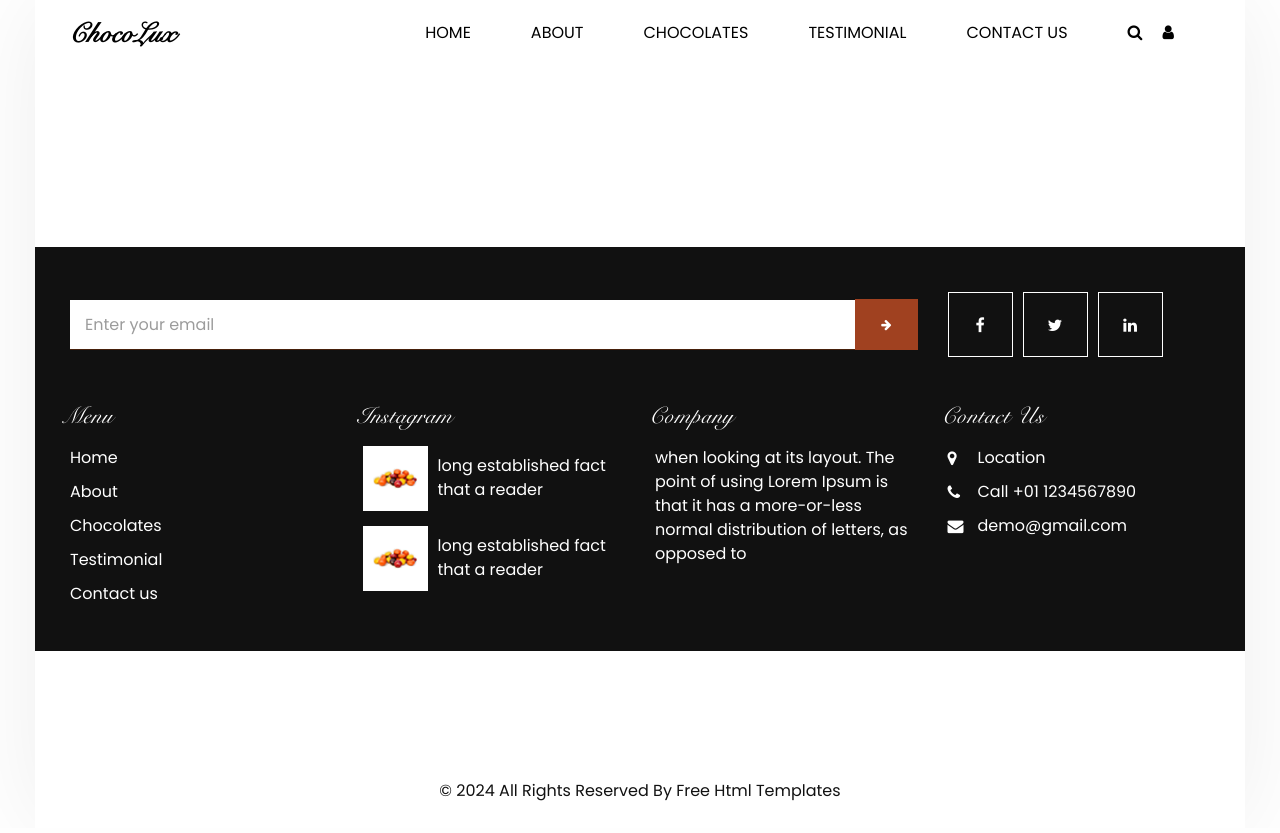
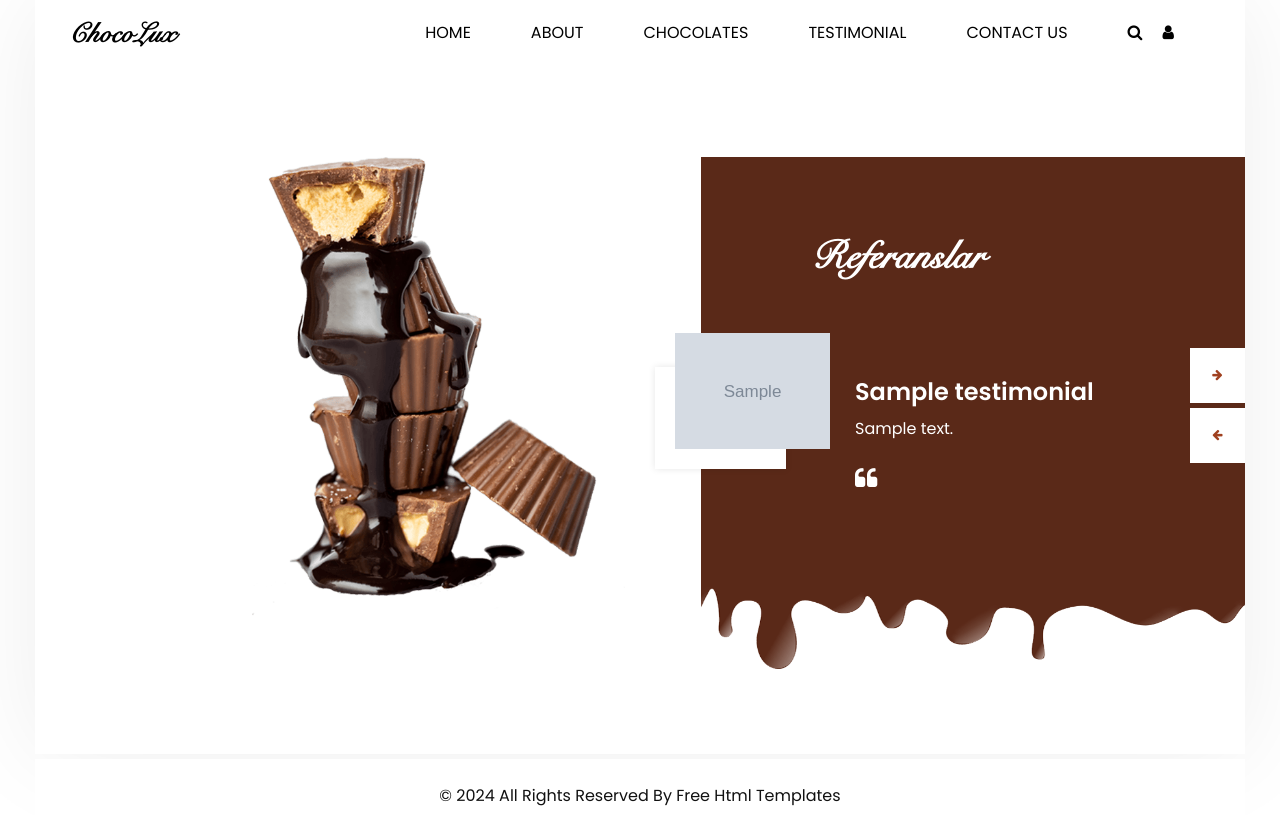
Before and after one commit to Ocak14/Chocolate, a Django app: page /testimonial/ in a window 1280 px wide. Shown: the part 36-869 px from the top of the page. Before the commit the page ends 837 px from the top, so only its background shows below. Run offline with Django 5.2, Linux system fonts and the light colour scheme; tables that the repository leaves empty hold one stand-in row (values such as "Sample post"); grey boxes marked "Sample" are stand-in pictures; parts of the project's set-up code (start-up, migrations or seed data) failed here and were passed over; some libraries are stand-ins or nearby versions.

Commit message:
testimonial

```diff
--- a/portfolio/models.py
+++ b/portfolio/models.py
@@ -35,6 +35,7 @@ class About(models.Model):
 
 class Testimonial(models.Model):
     image = models.ImageField(upload_to='Images/testimonial')
+    image = models.ImageField(upload_to='Images/testimonial')
     title = models.CharField(max_length=70)
     description = models.TextField()
 
--- a/portfolio/views.py
+++ b/portfolio/views.py
@@ -45,5 +45,5 @@ class ChocolateListView(ListView):
 
 class TestimonialListView(ListView):
   model = Testimonial
-  template_name ='about.html'
-  context_object_name = 'ttestimonial'
+  template_name ='testimonial.html'
+  context_object_name = 'testimonials'
--- a/template/testimonial.html
+++ b/template/testimonial.html
@@ -3,17 +3,27 @@
 {% block title %} About Me {% endblock title %}
 {% block content %}
 
-    <!-- client section -->
-
 <section class="client_section layout_padding">
   <div class="container-fluid">
     <div class="row">
+      <!-- Tavsiyeler Resimleri -->
+      <div class="col-lg-4 ml-auto">
+        <div class="img-box sub_img-box">
+          <img src="{% static 'images/client-chocolate.png' %}" alt="">
+        </div>
+
+      </div>
+
+      <!-- Karusel -->
       <div class="col-lg-6 px-0">
         <div class="client_container">
-
+          <div class="heading_container">
+            <h2>Referanslar</h2>
+          </div>
           <div id="customCarousel2" class="carousel slide" data-ride="carousel">
             <div class="carousel-inner">
-                  <div class="carousel-item active">
+              {% for testimonial in testimonials %}
+              <div class="carousel-item {% if forloop.first %}active{% endif %}">
                 <div class="box">
                   <div class="img-box">
                     <img src="{{ testimonial.image.url }}" alt="">
@@ -25,142 +35,40 @@
                   </div>
                 </div>
               </div>
+              {% endfor %}
+            </div>
 
+            <div class="carousel-item">
+              <div class="box">
+                {% for testimonial in testimonials %}
+                <div class="img-box">
+                  <img src="{{ testimonial.image.url }}" alt="">
                 </div>
+                <div class="detail-box">
+                  <h4>{{ testimonial.image.url }}</h4>
+                  <p>{{ testimonial.description }}</p>
+                  <i class="fa fa-quote-left" aria-hidden="true"></i>
+                </div>
+                {% endfor %}
+              </div>
+            </div>
+
             <div class="carousel_btn-box">
               <a class="carousel-control-prev" href="#customCarousel2" role="button" data-slide="prev">
                 <i class="fa fa-arrow-left" aria-hidden="true"></i>
-                    <span class="sr-only">Previous</span>
+                <span class="sr-only">Önceki</span>
               </a>
               <a class="carousel-control-next" href="#customCarousel2" role="button" data-slide="next">
                 <i class="fa fa-arrow-right" aria-hidden="true"></i>
-                    <span class="sr-only">Next</span>
-                  </a>
-                </div>
-              </div>
-
-    </section>
-
-    <!-- end client section -->
-
-    <!-- info section -->
-    <section class="info_section layout_padding2">
-      <div class="container">
-        <div class="row info_form_social_row">
-          <div class="col-md-8 col-lg-9">
-            <div class="info_form">
-              <form action="">
-                <input type="email" placeholder="Enter your email">
-                <button>
-                  <i class="fa fa-arrow-right" aria-hidden="true"></i>
-                </button>
-              </form>
-            </div>
-          </div>
-          <div class="col-md-4 col-lg-3">
-
-            <div class="social_box">
-              <a href="">
-                <i class="fa fa-facebook" aria-hidden="true"></i>
-              </a>
-              <a href="">
-                <i class="fa fa-twitter" aria-hidden="true"></i>
-              </a>
-              <a href="">
-                <i class="fa fa-linkedin" aria-hidden="true"></i>
-              </a>
-            </div>
-          </div>
-        </div>
-        <div class="row info_main_row">
-          <div class="col-md-6 col-lg-3">
-            <div class="info_links">
-              <h4>
-                Menu
-              </h4>
-              <div class="info_links_menu">
-                <a href="{% url 'index-page' %}">
-                  Home
-                </a>
-                <a href="{% url 'about-page' %}">
-                  About
-                </a>
-                <a href="{% url 'chocolate-page' %}">
-                  Chocolates
-                </a>
-                <a href="{% url 'testimonial-page' %}">
-                  Testimonial
-                </a>
-                <a href="{% url 'contact-page' %}">
-                  Contact us
-                </a>
-              </div>
-            </div>
-          </div>
-          <div class="col-md-6 col-lg-3">
-            <div class="info_insta">
-              <h4>
-                Instagram
-              </h4>
-              <div class="insta_box">
-                <div class="img-box">
-                  <img src="{% static 'images/insta-img.png' %}" alt="">
-                </div>
-                <p>
-                  long established fact that a reader
-                </p>
-              </div>
-              <div class="insta_box">
-                <div class="img-box">
-                  <img src="{% static 'images/insta-img.png' %}" alt="">
-                </div>
-                <p>
-                  long established fact that a reader
-                </p>
-              </div>
-            </div>
-          </div>
-          <div class="col-md-6 col-lg-3">
-            <div class="info_detail">
-              <h4>
-                Company
-              </h4>
-              <p class="mb-0">
-                when looking at its layout. The point of using Lorem Ipsum is that it has a more-or-less normal distribution of letters, as opposed to
-              </p>
-            </div>
-          </div>
-          <div class="col-md-6 col-lg-3">
-            <h4>
-              Contact Us
-            </h4>
-            <div class="info_contact">
-              <a href="">
-                <i class="fa fa-map-marker" aria-hidden="true"></i>
-                <span>
-                  Location
-                </span>
-              </a>
-              <a href="">
-                <i class="fa fa-phone" aria-hidden="true"></i>
-                <span>
-                  Call +01 1234567890
-                </span>
-              </a>
-              <a href="">
-                <i class="fa fa-envelope"></i>
-                <span>
-                  demo@gmail.com
-                </span>
+                <span class="sr-only">Sonraki</span>
               </a>
             </div>
           </div>
         </div>
       </div>
+    </div>
+  </div>
 </section>
-
-    <!-- end info_section -->
-
-  </div>
+<!-- end client section -->
 
   {% endblock content %}
```
Lines whose indentation alone changed are shown as unchanged.
